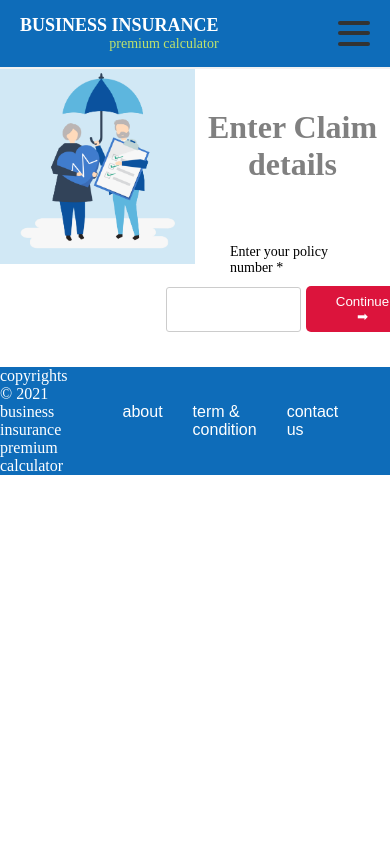
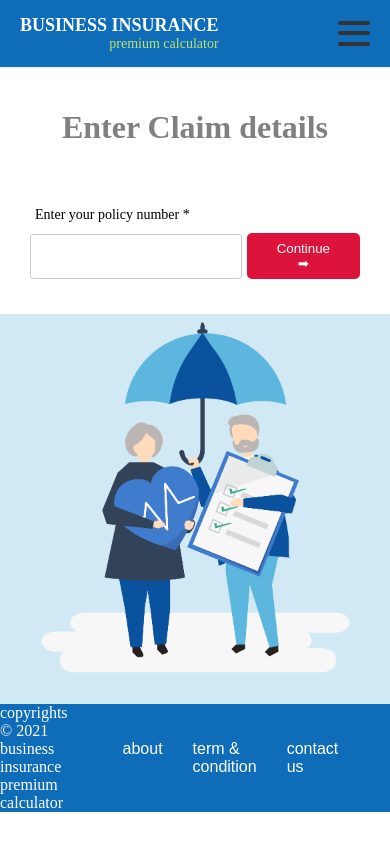
Before and after one commit to pawan-avz/business-insurance-premium-calculator-capstone, a React (Create React App) app: page /claim in a window 390 px wide. Built offline with nearby package versions, Linux system fonts and the light colour scheme.

Commit message:
responsive done

```diff
--- a/src/component/pages/claim/index.js
+++ b/src/component/pages/claim/index.js
@@ -13,15 +13,22 @@ import {
 const Container = styled.div`
   display: flex;
   flex-direction: column;
+
 `;
 const Row = styled.div`
   display: flex;
   flex-direction: row;
+  @media(max-width:700px){
+    flex-direction:column-reverse;
+  }
 `;
 const Column = styled.div`
   display: flex;
   width: 50%;
   flex-direction: column;
+  @media(max-width:700px){
+    width:100%;
+  }
 `;
 
 const Button = styled.button`
```
